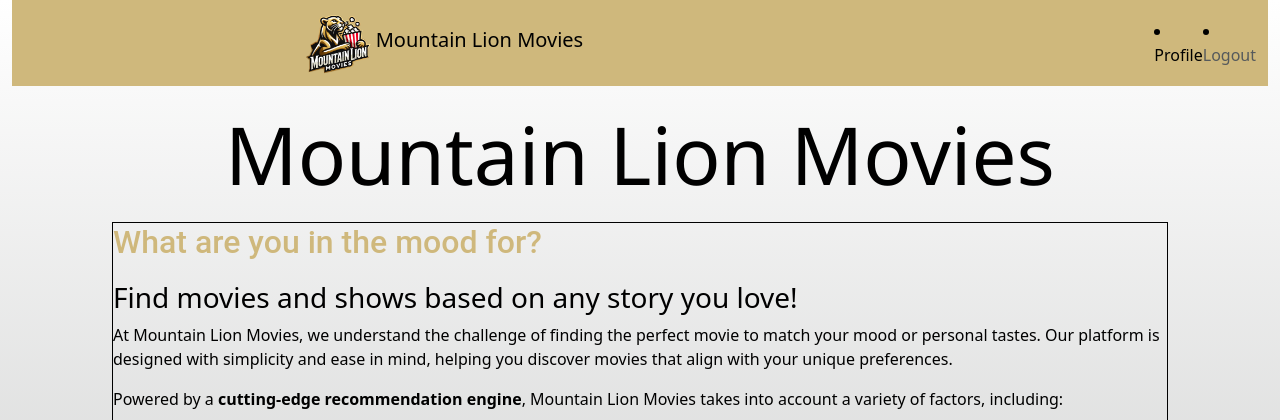
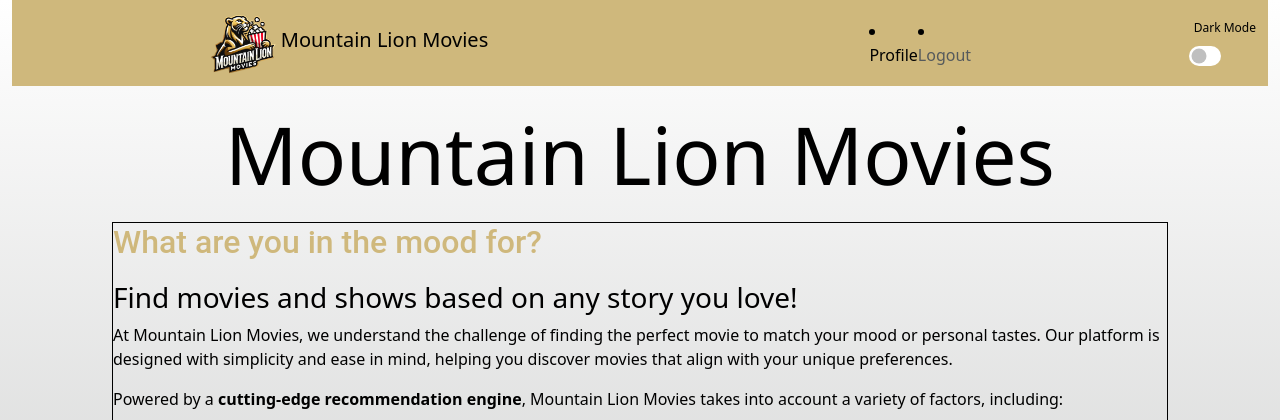
Before and after one commit to Ditmanson/mountainlionmovies, a Django app: page / in a window 1280 px wide; the page is wider, and only the part inside the window is pictured. Shown: the top 420 px of that part. Run offline with Django 5.2, Linux system fonts and the light colour scheme; the visitor is signed in with stand-in values (Sample User, id 1).

Commit message:
Added dark mode

```diff
--- a/filmproject/static/static.js
+++ b/filmproject/static/static.js
@@ -0,0 +1,31 @@
+// Function to toggle dark mode
+function toggleDarkMode() {
+    const body = document.body;
+    const darkModeSwitch = document.getElementById('darkModeSwitch');
+    const isDarkModeEnabled = localStorage.getItem('darkModeEnabled') === 'true';
+
+    // Toggle the dark mode class on the body
+    body.classList.toggle('dark-mode', !isDarkModeEnabled);
+
+    // Update the switch state
+    darkModeSwitch.checked = !isDarkModeEnabled;
+
+    // Store the user's preference in localStorage
+    localStorage.setItem('darkModeEnabled', !isDarkModeEnabled);
+}
+
+// Check the user's preference on page load and apply the dark mode if enabled
+document.addEventListener('DOMContentLoaded', function () {
+    const isDarkModeEnabled = localStorage.getItem('darkModeEnabled') === 'true';
+    const darkModeSwitch = document.getElementById('darkModeSwitch');
+
+    if (isDarkModeEnabled) {
+        document.body.classList.add('dark-mode');
+    }
+
+    // Set the switch to the correct state on page load
+    if (darkModeSwitch) {
+        darkModeSwitch.checked = isDarkModeEnabled;
+        darkModeSwitch.addEventListener('change', toggleDarkMode);
+    }
+});
--- a/filmproject/static/styles.css
+++ b/filmproject/static/styles.css
@@ -85,3 +85,21 @@ body.dark-mode .nav-link.active {
 .form-check-input:checked {
     background-color: #000000;
 }
+
+/* Styling for the dark mode toggle switch text */
+.form-check {
+    display: flex;
+    flex-direction: column; /* Stack the elements vertically */
+    align-items: center; /* Center the switch and text */
+}
+
+.small-text {
+    font-size: 12px; /* Make the text smaller */
+    display: block; /* Ensure the text is displayed above the switch */
+    margin-bottom: 5px; /* Add a small margin to separate the text from the switch */
+    color: #000000; /* Default to black text for light mode */
+}
+
+body.dark-mode .small-text {
+    color: #ffffff; /* White text for dark mode */
+}
--- a/filmproject/templates/filmproject/base_template.html
+++ b/filmproject/templates/filmproject/base_template.html
@@ -8,6 +8,7 @@
     <meta name="viewport" content="width=device-width, initial-scale=1" />
     <link href="https://cdn.jsdelivr.net/npm/bootstrap@5.3.1/dist/css/bootstrap.min.css" rel="stylesheet" integrity="sha384-4bw+/aepP/YC94hEpVNVgiZdgIC5+VKNBQNGCHeKRQN+PtmoHDEXuppvnDJzQIu9" crossorigin="anonymous" />
     <link rel="stylesheet" href="{% static 'styles.css' %}">
+    <script src="{% static 'static.js' %}"></script> <!-- Include the JavaScript file -->
   </head>
   <body>
     <div class="container-fluid">
@@ -64,6 +65,11 @@
                 <a href="{% url 'login' %}" class="btn btn-outline-primary">Login</a>
               {% endif %}
           </div>
+          <!-- Dark Mode Toggle Switch on the Right -->
+          <div class="form-check form-switch ms-auto text-center">
+            <label class="form-check-label small-text" for="darkModeSwitch">Dark Mode</label>
+            <input class="form-check-input" type="checkbox" id="darkModeSwitch">
+          </div>
         </div>
       </nav>
 
```
